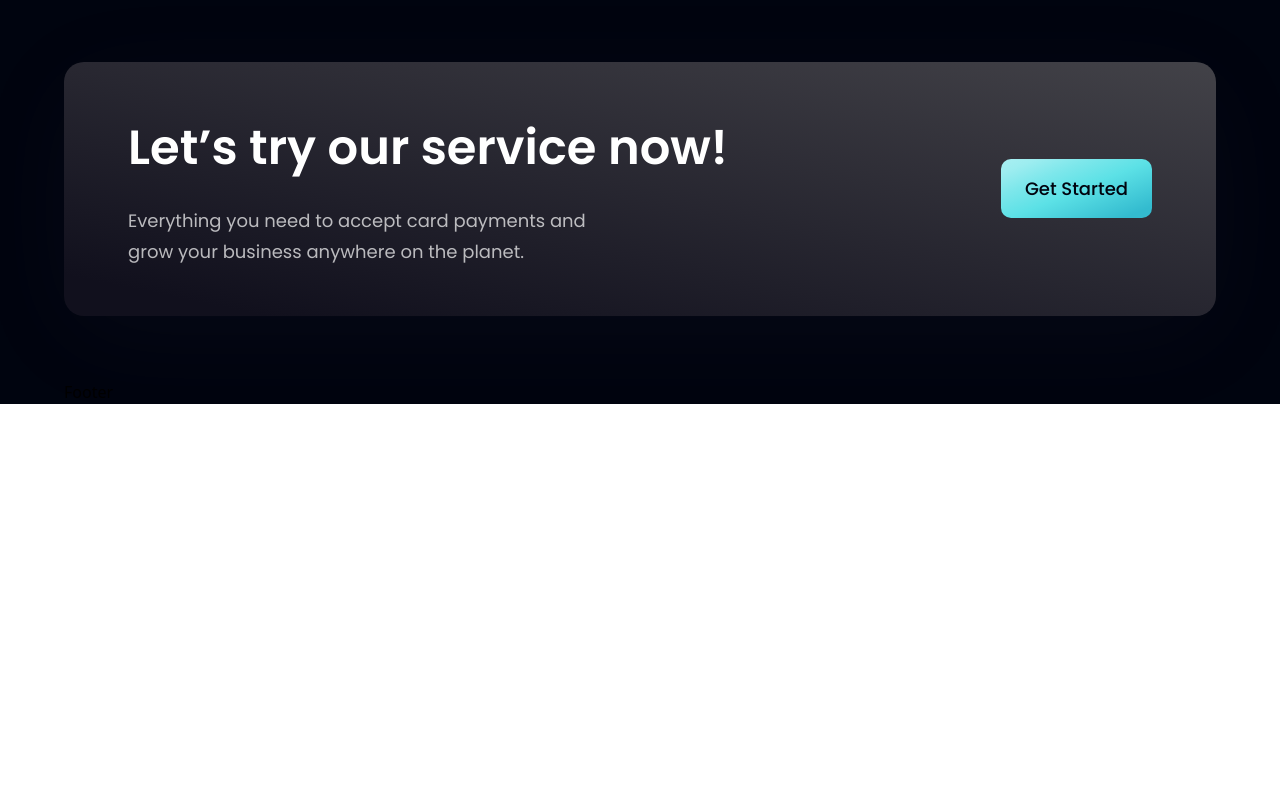
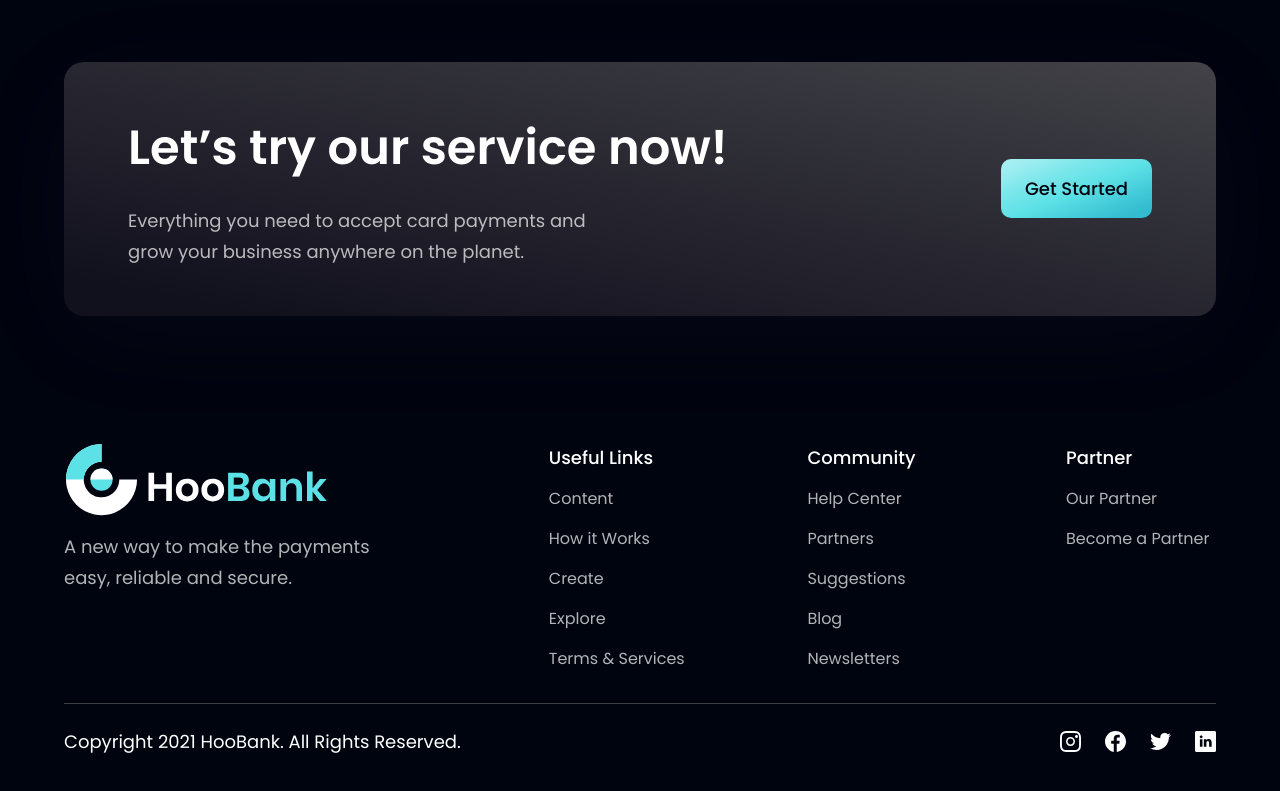
Before and after one commit to rushdy87/hoo-bank, a React (Create React App) app: page / in a window 1280 px wide. Shown: the part 4105-4896 px from the top of the page. Before the commit the page ends 4509 px from the top, so only its background shows below. Built offline with nearby package versions, Linux system fonts and the light colour scheme; the HTML template or start-up script is replaced by a standard one.

Commit message:
Footer component

```diff
--- a/src/components/Footer.jsx
+++ b/src/components/Footer.jsx
@@ -1,5 +1,63 @@
-const Footer = () => {
-  return <div>Footer</div>;
-};
+import styles from '../style';
+import { logo } from '../assets';
+import { footerLinks, socialMedia } from '../constants';
+
+const Footer = () => (
+  <section className={`${styles.flexCenter} ${styles.paddingY} flex-col`}>
+    <div className={`${styles.flexStart} md:flex-row flex-col mb-8 w-full`}>
+      <div className="flex-1 flex flex-col justify-start mr-10">
+        <img
+          src={logo}
+          alt="hoo-bank"
+          className="w-[266px] h-[72px] object-contain"
+        />
+        <p className={`${styles.paragraph} mt-4 max-w-[310px]`}>
+          A new way to make the payments easy, reliable and secure.
+        </p>
+      </div>
+      <div className="flex-[1.5] w-full flex flex-row justify-between flex-wrap md:mt-0 mt-10">
+        {footerLinks.map((link) => (
+          <div
+            key={link.key}
+            className="flex flex-col ss:my-0 my-4 min-w-[150px]"
+          >
+            <h4 className="font-poppins font-medium text-[18px] leading-[27px] text-white">
+              {link.title}
+            </h4>
+            <ul className="list-non mt-4">
+              {link.links.map((l, index) => (
+                <li
+                  key={l.name}
+                  className={`font-poppins font-normal text-[16px] leading-[24px] text-dimWhite hover:text-secondary cursor-pointer ${
+                    index !== link.links.length - 1 ? 'mb-4' : 'mb-0'
+                  }`}
+                >
+                  <a href={l.link}>{l.name}</a>
+                </li>
+              ))}
+            </ul>
+          </div>
+        ))}
+      </div>
+    </div>
+    <div className="w-full flex justify-between items-center md:flex-row flex-col pt-6 border-t-[1px] border-t-[#3f3e45]">
+      <p className="font-poppins font-normal text-center text-[18px] leading-[27px] text-white">
+        Copyright 2021 HooBank. All Rights Reserved.
+      </p>
+      <div className="flex flex-row md:mt-0 mt-6">
+        {socialMedia.map(({ id, icon }, index) => (
+          <img
+            key={id}
+            src={icon}
+            alt={id}
+            className={`w-[21px] h-[21px] object-contain cursor-pointer ${
+              index !== 3 ? 'mr-6' : 'mr0'
+            }`}
+          />
+        ))}
+      </div>
+    </div>
+  </section>
+);
 
 export default Footer;
```
